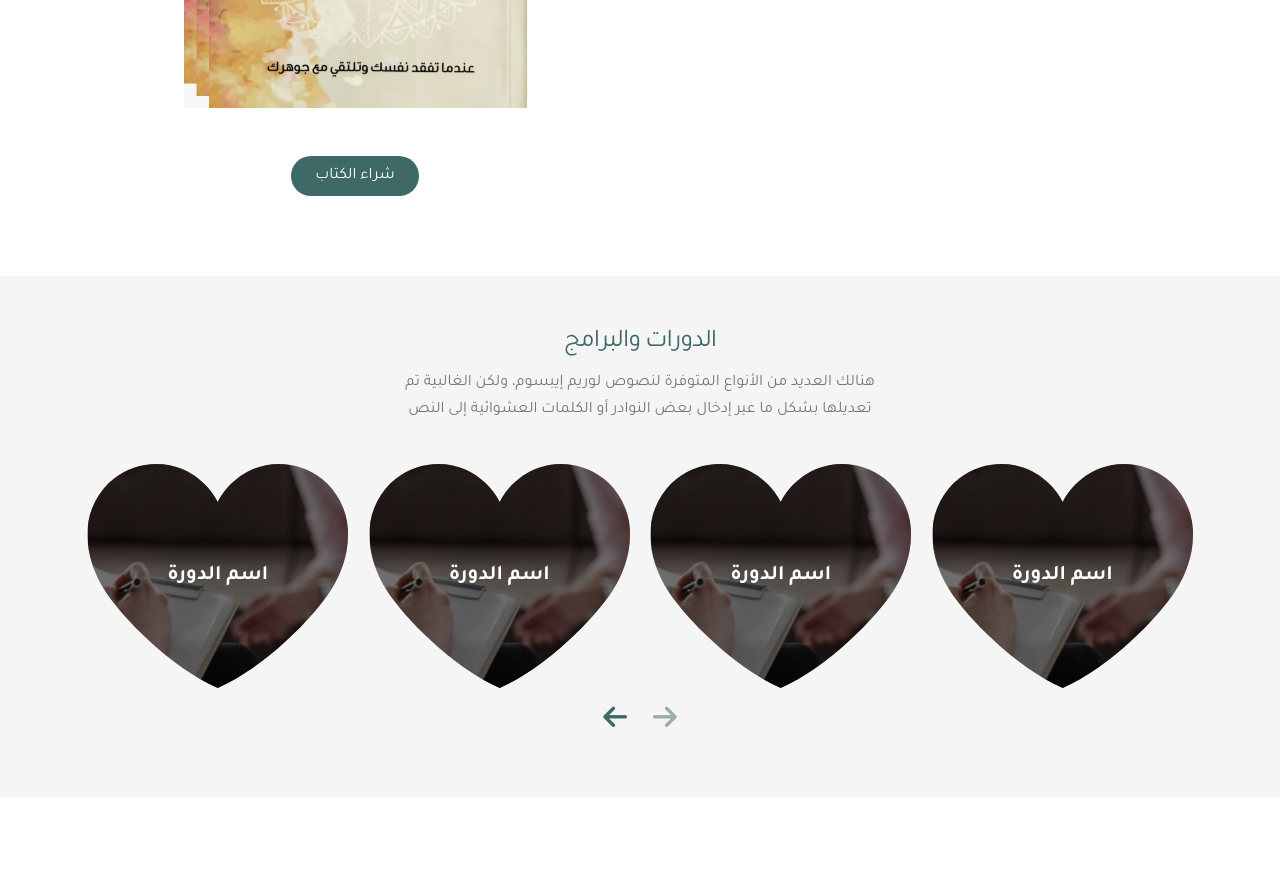
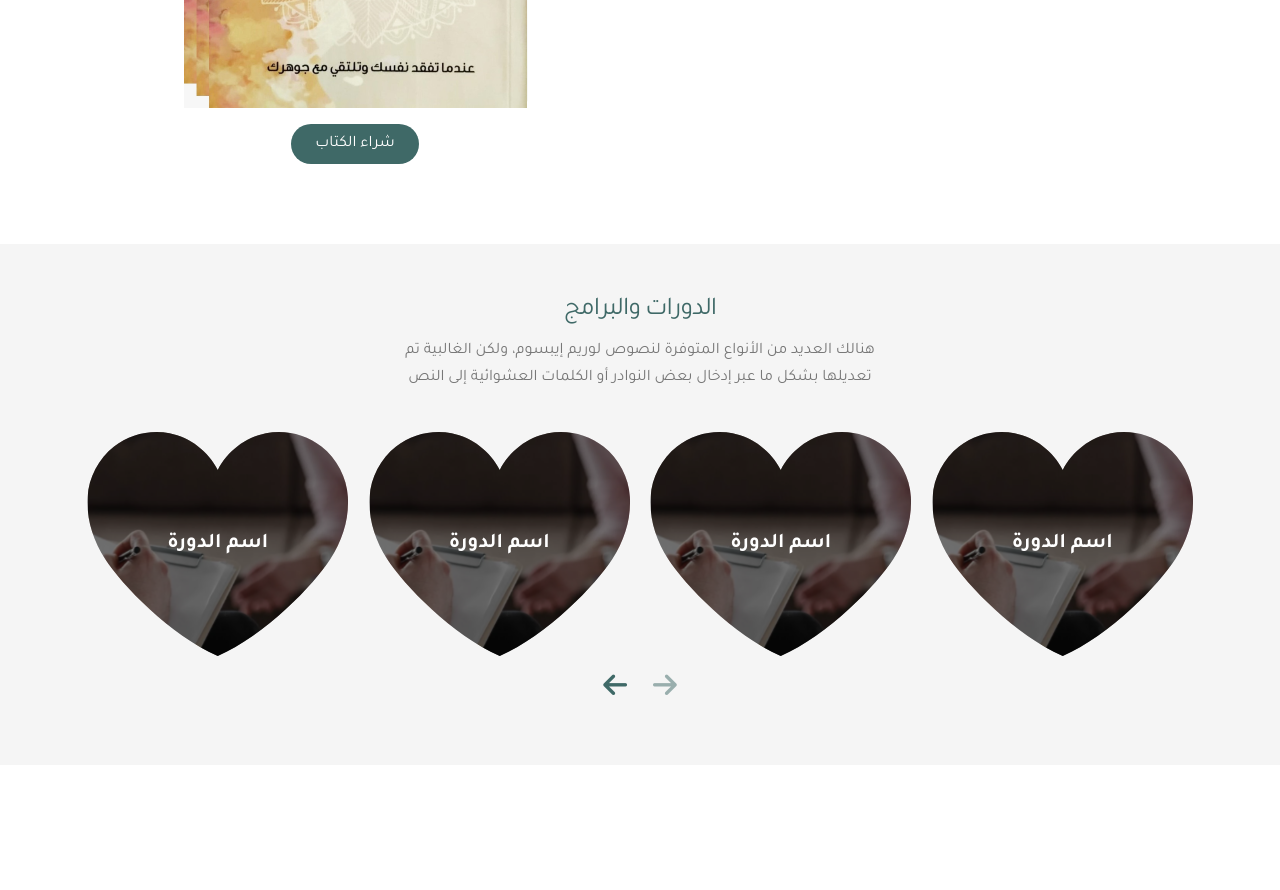
Before and after one commit to HELAL15/Rajaa-Faidah, a plain HTML site: page index.html in a window 1280 px wide. Shown: the part 983-1873 px from the top of the page. Drawn offline with Linux system fonts and the light colour scheme; animation ran at ten frames a second.

Commit message:
edit book section

```diff
--- a/index.html
+++ b/index.html
@@ -316,7 +316,7 @@
                     </div>
                   </div>
                 </div>
-                <div class="d-flex justify-content-center mt-5">
+                <div class="d-flex justify-content-center mt-3">
                   <a href="#" class="btn px-4 round py-2" style="width: fit-content;">شراء الكتاب</a>
                 </div>
               </div>
```
